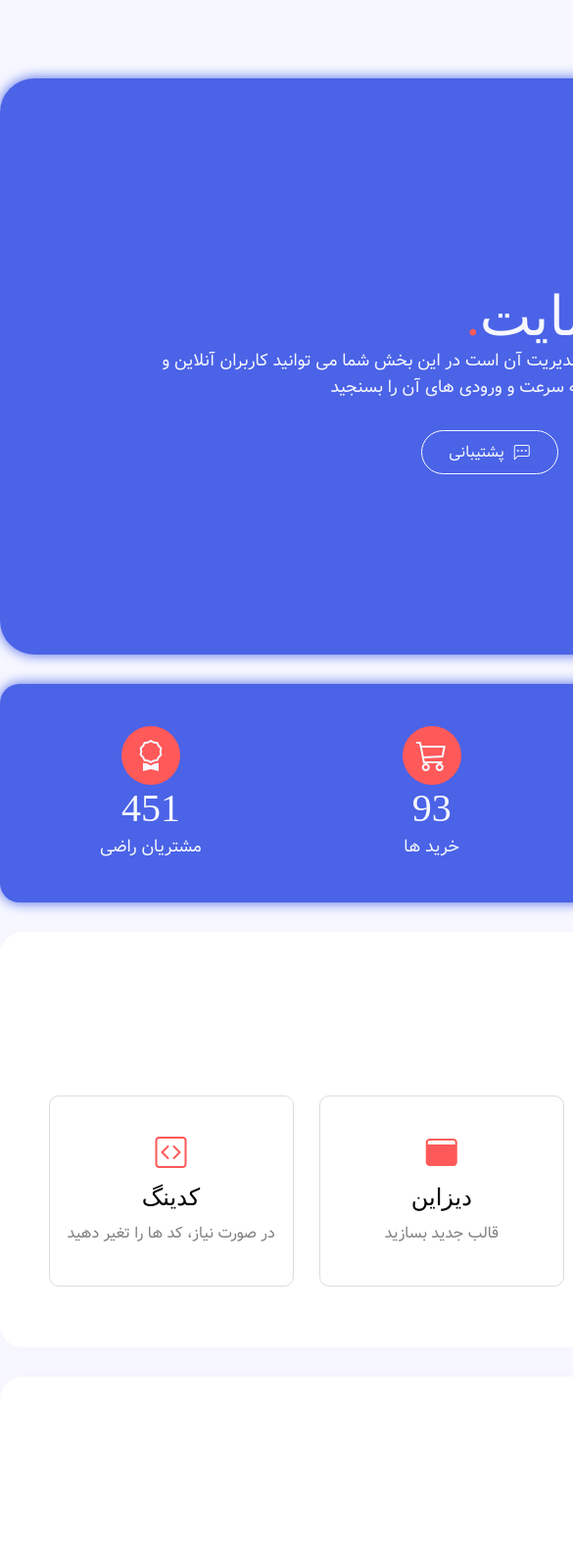
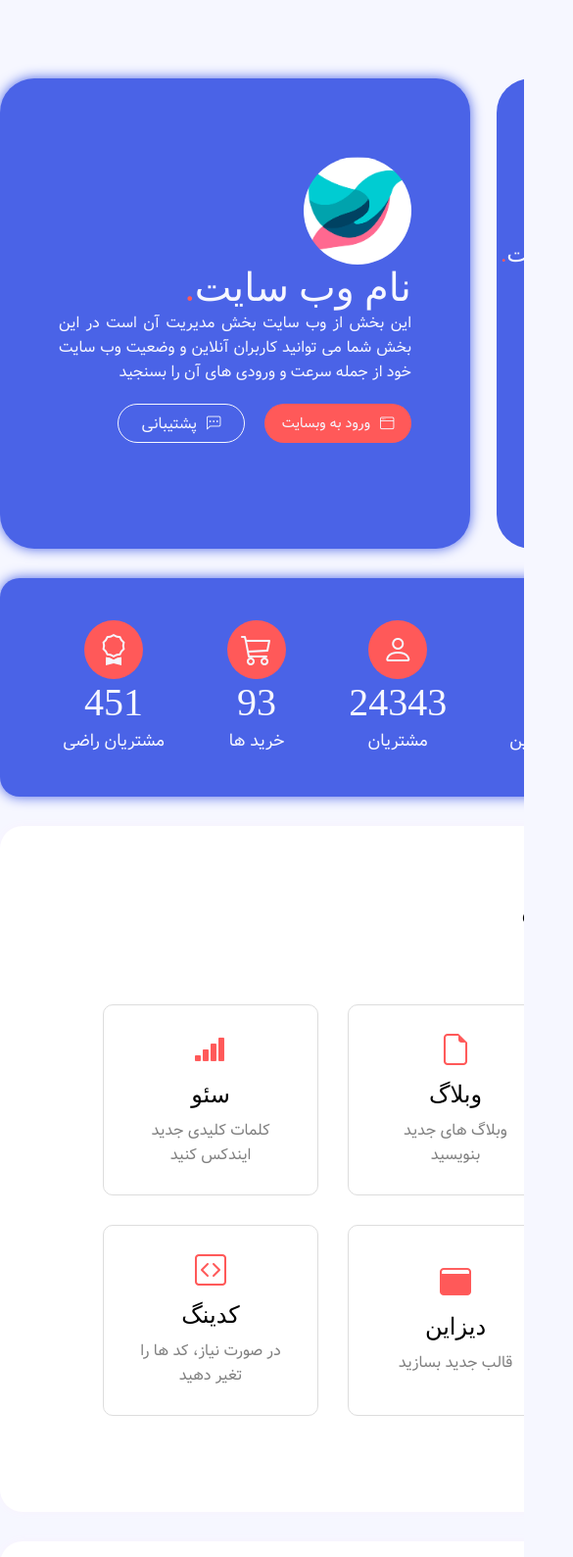
Before and after one commit to aryan-shali/Store-website-control-panel, a plain HTML site: page index.html in a window 390 px wide. Shown: the top 1589 px of the page at 98% size, 585 px wide, since content can reach past the window. Drawn offline with nearby package versions, Linux system fonts and the light colour scheme; a web font is replaced by a local one.

Commit message:
make the site responsive

```diff
--- a/index.html
+++ b/index.html
@@ -5,6 +5,7 @@
     <meta http-equiv="X-UA-Compatible" content="IE=edge">
     <meta name="viewport" content="width=device-width, initial-scale=1.0">
     <link rel="stylesheet" href="style/style.css">
+    <link rel="stylesheet" href="style/responsive.css">
     <link rel="stylesheet" href="fonts/font.css">
     <link rel="stylesheet" href="https://cdn.jsdelivr.net/npm/bootstrap-icons@1.3.0/font/bootstrap-icons.css">
 
@@ -15,7 +16,7 @@
 
 <body>
 
-    <div class="conteiner">
+    <div class="conteiner1">
         <!-- code of menu -->
         <div class="menu">
 
@@ -56,7 +57,7 @@
             <div class="part1" id="p1">
                 <img src="img/LOGO-03.png" alt="logo">
                 <p class="title ptit">نام وب سایت<span>.</span></p>
-                <p class="txt ptxt">این بخش از وب سایت بخش مدیریت آن است در این بخش شما می توانید کاربران آنلاین و<br> وضعیت وب سایت خود از جمله سرعت و ورودی های آن را بسنجید</p>
+                <p class="txt ptxt">این بخش از وب سایت بخش مدیریت آن است در این بخش شما می توانید کاربران آنلاین و وضعیت وب سایت خود از جمله سرعت و ورودی های آن را بسنجید</p>
                 <div class="btnp">
                     <div class="source ">
                         <i class="bi bi-window"></i>
@@ -103,6 +104,7 @@
                 <div class="redside"></div>
             </div>
             <div class="service">
+                <div class="ppt">
                     <div class="serv1">
                         <i class="bi bi-file-earmark"></i>
                         <p class="t-serv title">وبلاگ</p>
@@ -115,6 +117,8 @@
                         <p class="p-serv txt">کلمات کلیدی جدید ایندکس کنید</p>
 
                     </div>
+                </div>
+                <div class="pot">
                     <div class="serv3">
                         <i class="bi bi-window-dock"></i>
                         <p class="t-serv title">دیزاین</p>
@@ -129,6 +133,7 @@
                     </div>
                 </div>
             </div>
+        </div>
         <!-- part 4 -->
         <div class="part4" id="p4">
             <div class="n-p3">
@@ -139,7 +144,7 @@
 
 
                 <a class="next" id="next" onclick="plusSlides1()">&#10094;</a>
-
+                <div class="ooq">
                     <div class="option-p4" id="w1">
                         <div>
                             <div class="head">
@@ -168,7 +173,8 @@
                             <p class="txt mtn">نظراتی که کاربران در سایت ثبت می کنند برای بررسی و پاسخ دادن در این بخش قرار می گیرد
                         </div>
                     </div>
-
+                </div>
+                <div class="oow">
 
                     <div class="option-p4 w3" id="w3">
                         <div>
@@ -196,6 +202,7 @@
                                 </div>
                             </div>
                             <p class="txt mtn">نظراتی که کاربران در سایت ثبت می کنند برای بررسی و پاسخ دادن در این بخش قرار می گیرد
+                        </div>
                     </div>
                 </div>
 
@@ -226,7 +233,7 @@
                     </div>
                     <div class="maintxt txt">
                         <p class="mtn2">متن پیام</p>
-                        <textarea class="txt" required rows="5" id="i5" cols="50" placeholder="موضوع خود را توضیح دهید..."></textarea>
+                        <textarea class="txt" required id="i5" placeholder="موضوع خود را توضیح دهید..."></textarea>
                     </div>
                     <button class="txt" onclick="checkin()" id="but">ارسال...</button>
                 </div>
--- /dev/null
+++ b/style/responsive.css
@@ -0,0 +1,240 @@
+@media only screen and (max-width: 1232px) {
+    .conteiner {
+        width: 800px;
+    }
+    body {
+        overflow-x: hidden;
+    }
+    .conteiner1 {
+        justify-content: space-between;
+        width: 1070px;
+    }
+    .menu {
+        width: 250px;
+    }
+    .part1 {
+        padding: 70px 70px 0 0;
+    }
+    .part2 {
+        width: 1070px;
+    }
+    .part3 {
+        width: 1070px;
+    }
+    .part4 {
+        width: 1070px;
+    }
+    .part5 {
+        width: 1070px;
+    }
+    .serv1,
+    .serv2,
+    .serv3,
+    .serv4 {
+        width: 220px;
+    }
+    .service div div p {
+        width: 150px;
+        text-align: center;
+    }
+    .exe {
+        margin-left: 10px;
+    }
+}
+
+@media only screen and (max-width: 1085px) {
+    .conteiner1 {
+        justify-content: space-between;
+        width: 850px;
+    }
+    .conteiner {
+        width: 600px;
+    }
+    .ptxt {
+        width: 450px;
+        text-align: justify;
+    }
+    .part1 {
+        padding: 80px 70px 0 0;
+    }
+    .menu img {
+        width: 100px;
+        height: 100px;
+    }
+    .menu {
+        padding: 75px 30px 25px 0;
+        width: 230px;
+    }
+    .part2 {
+        width: 850px;
+    }
+    .part3 {
+        width: 850px;
+        height: 700px;
+    }
+    .service {
+        flex-direction: column;
+    }
+    .ppt,
+    .pot {
+        margin: 15px 0;
+    }
+    .serv1,
+    .serv2,
+    .serv3,
+    .serv4 {
+        margin: 0 15px;
+    }
+    .part4 {
+        width: 850px;
+    }
+    .icon-p4 {
+        width: 45px;
+        height: 45px;
+    }
+    .bi-file-person {
+        font-size: 1.3em;
+    }
+    .mtn {
+        width: 200px;
+        margin: 20px 68px 0 0;
+    }
+    .part5 {
+        width: 850px;
+        height: 800px;
+    }
+    .inp-pp {
+        flex-direction: column;
+    }
+    .exe {
+        width: 400px;
+        margin: 50px 0 0 0;
+    }
+    .option-p4 {
+        width: 300px;
+        padding: 0 25px;
+    }
+}
+
+@media only screen and (max-width: 886px) {
+    .menu img {
+        width: 70px;
+        height: 70px;
+    }
+    .webname {
+        font-size: 1.5em;
+    }
+    .opt {
+        font-size: .9em;
+    }
+    .option {
+        margin: 10px 0 0 0;
+    }
+    .menu {
+        height: 480px;
+        width: 200px;
+    }
+    .part1 img {
+        width: 110px;
+        height: 110px;
+    }
+    .part1 {
+        height: 480px;
+        padding: 80px 60px 0 0;
+        width: 480px;
+    }
+    .ptit {
+        font-size: 2.5em;
+    }
+    .ptxt {
+        font-size: 1em;
+        width: 360px;
+        text-align: justify;
+    }
+    .source {
+        width: 150px;
+        height: 40px;
+    }
+    .source p {
+        font-size: .9em;
+    }
+    .source i {
+        font-size: .9em;
+    }
+    .ticket p {
+        font-size: .9em;
+    }
+    .ticket i {
+        font-size: .9em;
+    }
+    .ticket {
+        width: 130px;
+        height: 40px;
+        margin: 0 20px 0 0;
+    }
+    .btnp {
+        margin: 20px 0 0 0;
+    }
+    .conteiner1 {
+        width: 680px;
+    }
+    .part2 {
+        width: 680px;
+    }
+    .part3 {
+        width: 680px;
+    }
+    .part5 {
+        width: 680px;
+    }
+    .part4 {
+        width: 680px;
+        height: 800px;
+    }
+    .option-p4 {
+        margin: 20px 20px;
+    }
+    .name1 input {
+        width: 250px;
+    }
+    .name2 input {
+        width: 250px;
+    }
+    .name2 {
+        margin: 0 20px 0 0;
+    }
+    .sub input {
+        width: 520px;
+    }
+    .maintxt textarea {
+        max-width: 520px;
+        min-width: 520px;
+    }
+    .exe {
+        font-size: 1.1em;
+    }
+    .inp-pp button {
+        width: 140px;
+        height: 40px;
+        font-size: .9em;
+    }
+    .inputname div input {
+        font-size: .9em;
+    }
+    .inputname div p {
+        font-size: .9em;
+    }
+    .inp-pp div input {
+        font-size: .9em;
+    }
+    .inp-pp div p {
+        font-size: .9em;
+    }
+    .inp-pp div textarea {
+        font-size: .9em;
+    }
+    .ooq,
+    .oow {
+        flex-direction: column;
+    }
+}
--- a/style/style.css
+++ b/style/style.css
@@ -38,13 +38,13 @@
 
 body {
     display: flex;
-    justify-content: center;
-    align-items: flex-start;
+    /* justify-content: center; */
+    align-items: center;
     background: #F6F7FF;
-    flex-wrap: wrap;
     padding: 80px 0 0 0;
     width: 100%;
     height: 100%;
+    flex-direction: column;
 }
 
 i {
@@ -89,6 +89,10 @@ i {
 
 .o i {
     margin: 0 7px 0 0;
+}
+
+.ptxt {
+    width: 650px;
 }
 
 .menu {
@@ -141,11 +145,17 @@ i {
     width: 1179px;
 }
 
+.conteiner1 {
+    display: flex;
+    align-items: center;
+    justify-content: flex-end;
+    width: 1179px;
+}
+
 .part1 {
     width: 900px;
     height: 588px;
     border-radius: 35px;
-    /* margin: 0 40px 0 0; */
     background-color: #4A63E7;
     padding: 70px 100px 0 0;
     -webkit-box-shadow: 0px 0px 13px 0px #4A63E7;
@@ -164,6 +174,7 @@ i {
 .ptxt {
     color: #F6F7FF;
     font-size: 1.1em;
+    text-align: justify;
 }
 
 .btnp {
@@ -236,7 +247,7 @@ i {
     background-color: #4A63E7;
     border-radius: 20px;
     display: flex;
-    justify-content: space-around;
+    justify-content: space-evenly;
     align-items: center;
     -webkit-box-shadow: 0px 0px 13px 0px #4A63E7;
     box-shadow: 0px 0px 13px 0px #4A63E7;
@@ -338,11 +349,18 @@ i {
 
 .service {
     display: flex;
-    justify-content: space-between;
     align-items: center;
 }
 
-.service div {
+.ppt,
+.pot {
+    display: flex;
+}
+
+.serv1,
+.serv2,
+.serv3,
+.serv4 {
     border: 1px #ddd solid;
     border-radius: 10px;
     display: flex;
@@ -351,6 +369,7 @@ i {
     align-items: center;
     height: 195px;
     width: 250px;
+    margin: 0 10px;
 }
 
 .t-serv {
@@ -701,6 +720,14 @@ i {
     transition: all .2s ease-in;
 }
 
+.ooq {
+    display: flex;
+}
+
+.oow {
+    display: flex;
+}
+
 .inputs button:hover {
     border: 1.3px #FF5959 solid;
     background: transparent;
```
Lines whose indentation alone changed are shown as unchanged.
